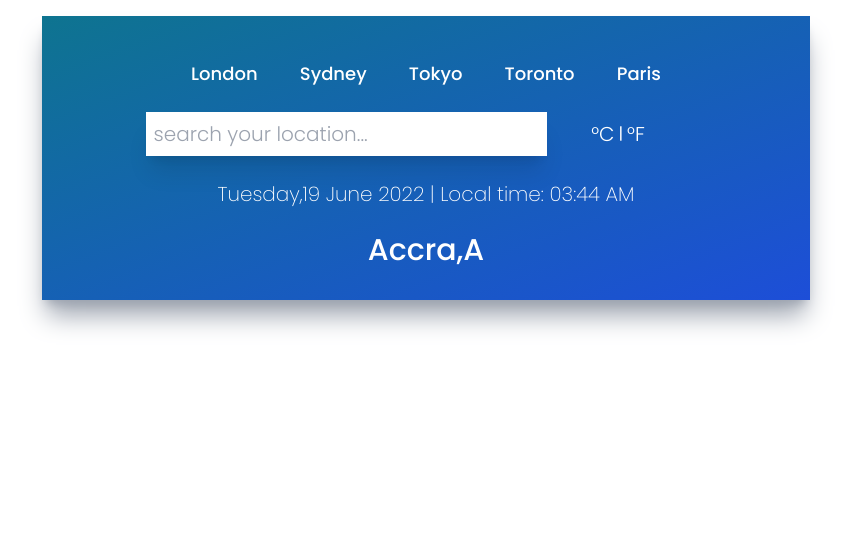
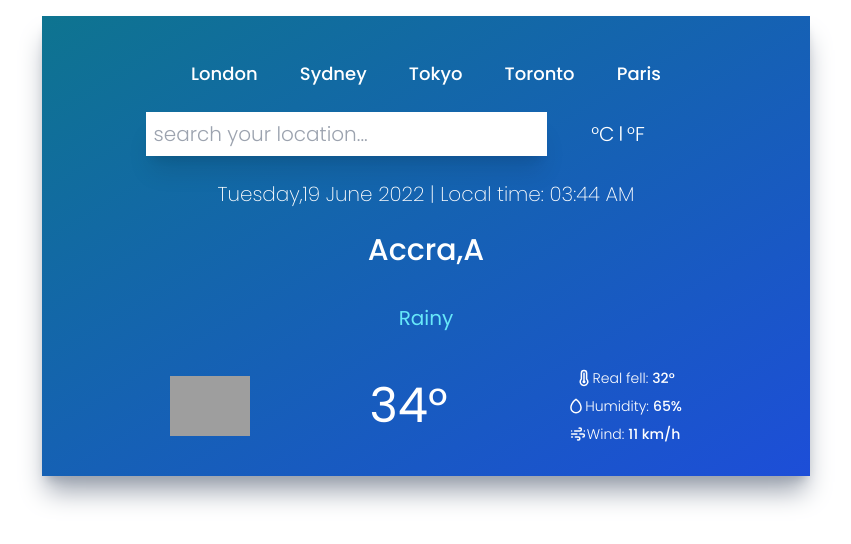
Before and after one commit to alb1nut/reactJs-weather-app, a React (Create React App) app: page / in a window 1280 px wide. Shown: the top 544 px of the page, without its empty margins (214-1065 px from the left). Built offline with nearby package versions, Linux system fonts and the light colour scheme; grey boxes are pictures that could not be loaded; the HTML template or start-up script is replaced by a standard one.

Commit message:
FEAT: built Temperature and Details  component

```diff
--- a/src/App.js
+++ b/src/App.js
@@ -3,6 +3,7 @@
 import TopButtons from './components/TopButtons';
 import Inputs from './components/Inputs';
 import TimeAndLocation from './components/TimeAndLocation';
+import TemparatureAndDetails from './components/TemparatureAndDetails';
 
 function App() {
   return (
@@ -11,6 +12,7 @@
 <TopButtons />
 <Inputs />
 <TimeAndLocation />
+<TemparatureAndDetails />
  </div>
 
   );
--- /dev/null
+++ b/src/components/TemparatureAndDetails.js
@@ -0,0 +1,48 @@
+import React from "react";
+import {
+  UilArrowUp,
+  UilArrowDown,
+  UilTemperature,
+  UilTear,
+  UilWind,
+  UilSun,
+  UilSunset,
+} from "@iconscout/react-unicons";
+
+const TemparatureAndDetails = () => {
+  return (
+    <div>
+      <div className="flex items-center justify-center py-6 text-xl text-cyan-300">
+        <p>Rainy</p>
+      </div>
+      <div className="flex flex-row items-center justify-between text-white py-3">
+        <img
+          src="http://openweathermap.org/img/wn/01d@2x.png"
+          alt=""
+          className="w-20"
+        />
+        <p className="text-5xl">34°</p>
+        <div className="flex flex-col space-y-2">
+
+          <div className="flex font-light text-sm items-center justify-center">
+            <UilTemperature size={18} className='mr1' />
+            Real fell:
+            <span className="font-medium ml-1">32°</span>
+          </div>
+          <div className="flex font-light text-sm items-center justify-center">
+            <UilTear size={18} className='mr1' />
+            Humidity:
+            <span className="font-medium ml-1">65%</span>
+          </div>
+          <div className="flex font-light text-sm items-center justify-center">
+            <UilWind size={18} className='mr1' />
+            Wind:
+            <span className="font-medium ml-1">11 km/h</span>
+          </div>
+        </div>
+      </div>
+    </div>
+  );
+};
+
+export default TemparatureAndDetails;
```
